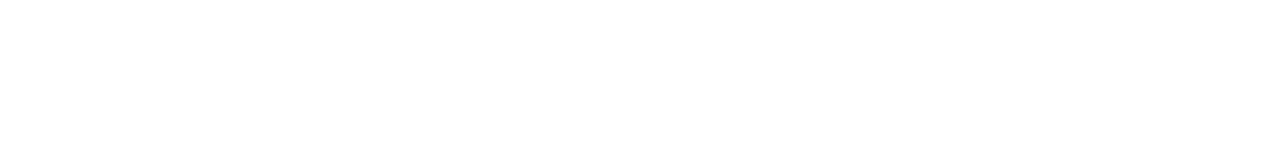
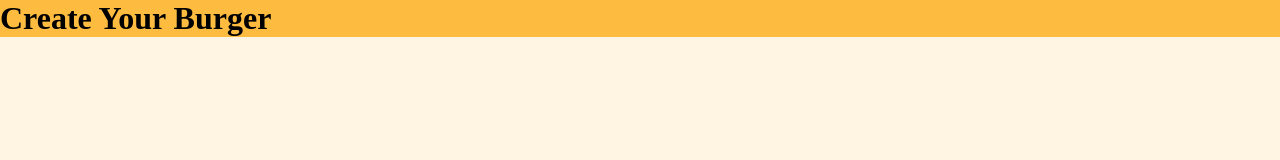
Before and after one commit to maregaale/js-burger, a plain HTML site: page index.html in a window 1280 px wide. Drawn offline with Linux system fonts and the light colour scheme.

Commit message:
aggiunto reset e background alle macroaree

```diff
--- a/css/style.css
+++ b/css/style.css
@@ -0,0 +1,23 @@
+/* reset */
+* {
+  margin: 0;
+  padding: 0;
+  box-sizing: border-box;
+}
+
+/* Mix */
+body {
+  background-color: #fff5e2;
+}
+
+header {
+  background-color: #fdbb40;
+}
+
+main {
+  background-color: #fff;
+}
+
+footer {
+  background-color: #d33359;
+}
--- a/index.html
+++ b/index.html
@@ -13,7 +13,7 @@
     <div class="wrapper">
       <!-- intestazione -->
       <header>
-
+        <h1>Create Your Burger</h1>
       </header>
       <!-- /intestazione -->
 
```
